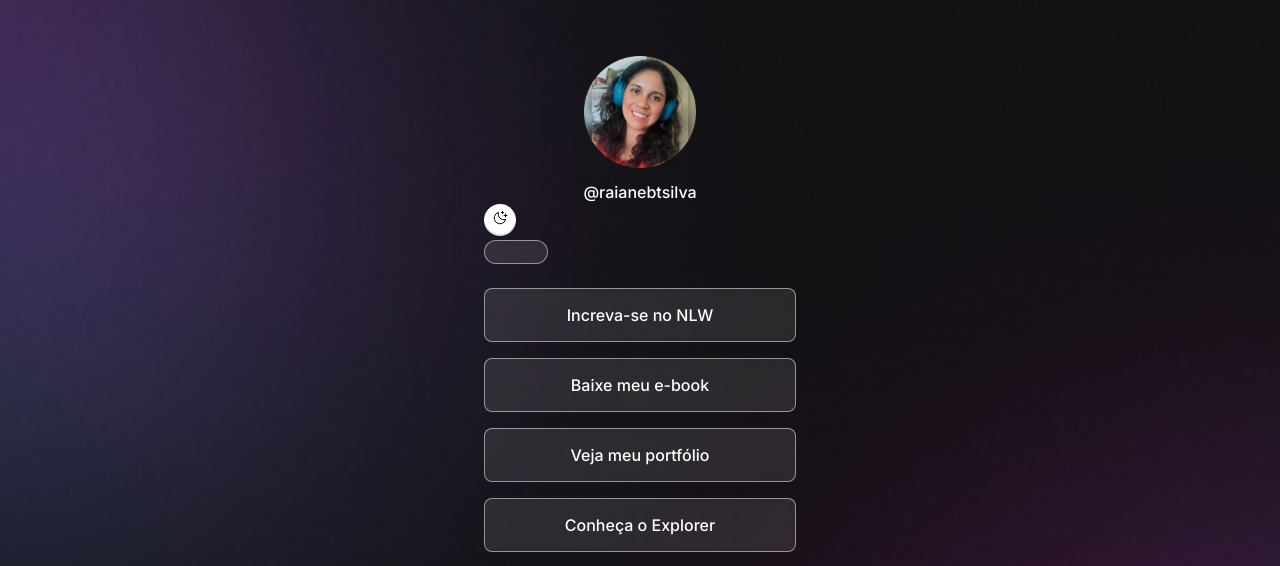
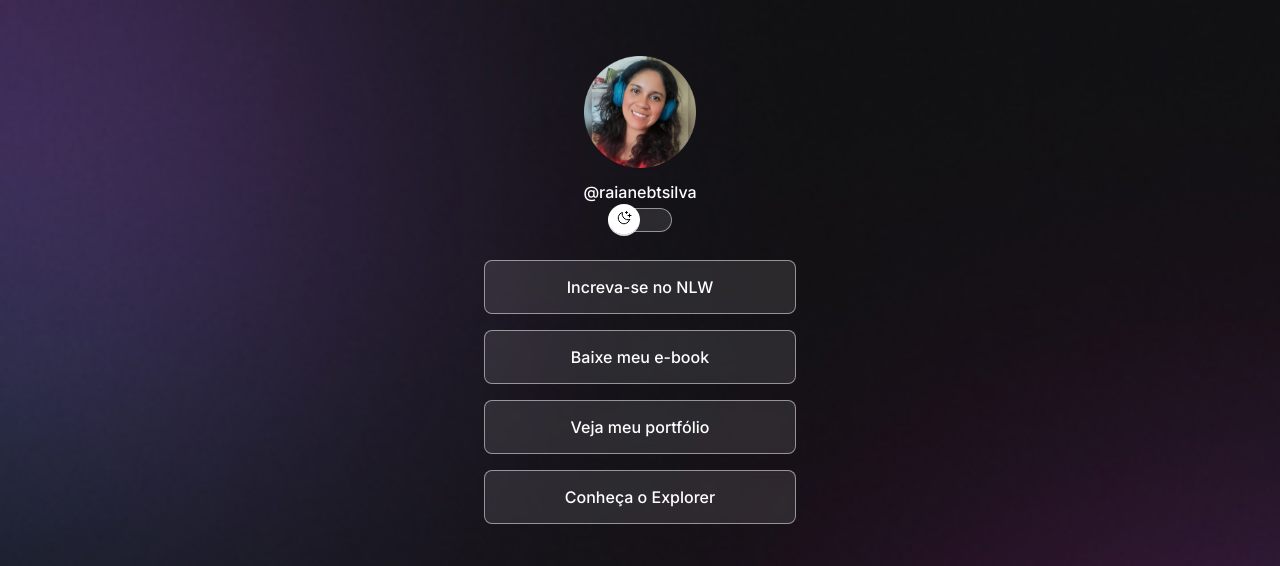
Before and after one commit to RaianeBatista/linklist, a plain HTML site: page projeto/index.html in a window 1280 px wide. Shown: the top 566 px of the page. Drawn offline with nearby package versions, Linux system fonts and the light colour scheme.

Commit message:
ajustes e finalização nos modos light e default

```diff
--- a/projeto/style.css
+++ b/projeto/style.css
@@ -63,12 +63,30 @@ background-size: cover; */
 }
 
 /* switch */
+#switch {
+  position: relative;
+  width: 64px;
+
+  margin: 4px auto;
+}
+
 #switch button{
   width: 32px;
   height: 32px;
   background: white  var(--switch-bg-url) no-repeat center;
   border: 0;
   border-radius: 50%;
+
+  position: absolute;
+  top: 50%;
+  left: 0;
+  z-index: 1;
+  transform: translateY(-50%);
+}
+
+.light #switch button {
+  right: 0;
+  left: initial;
 }
 
 #switch span{
```
Also changed, not shown: 1 other file.
